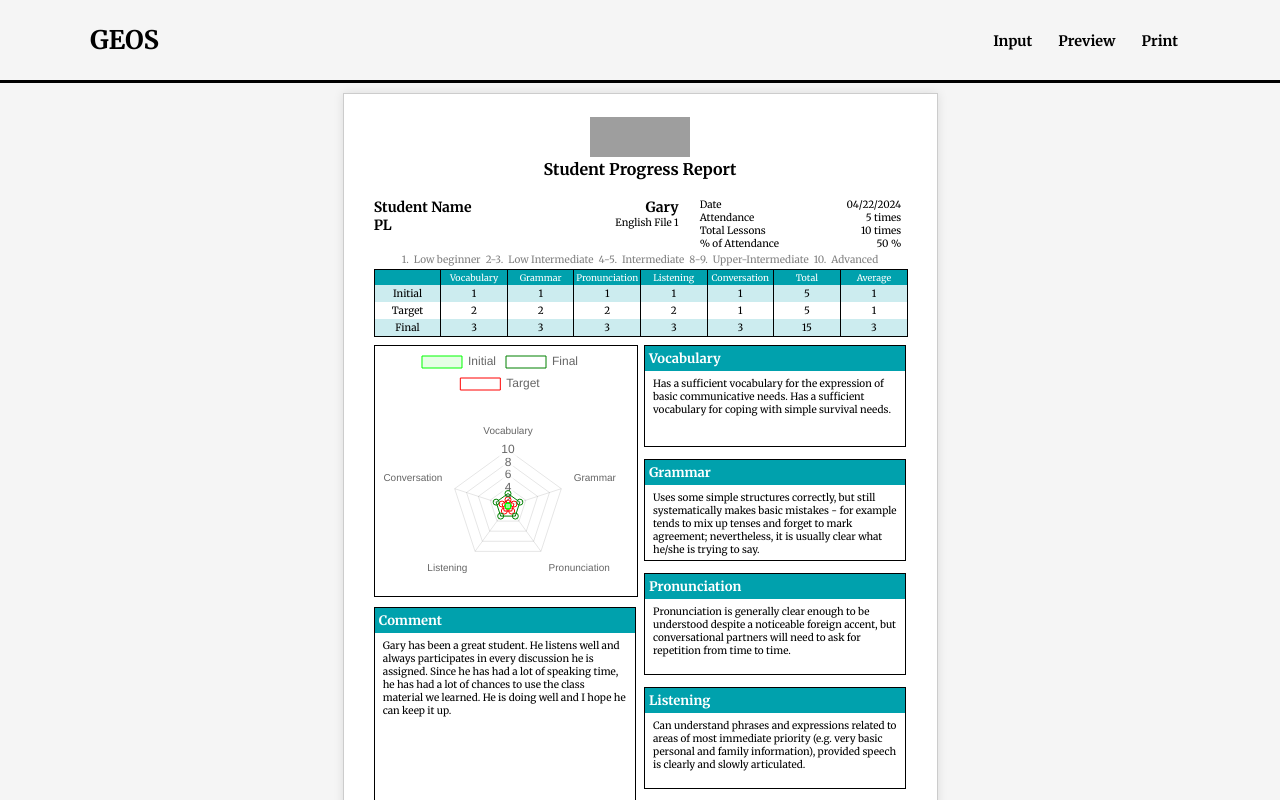
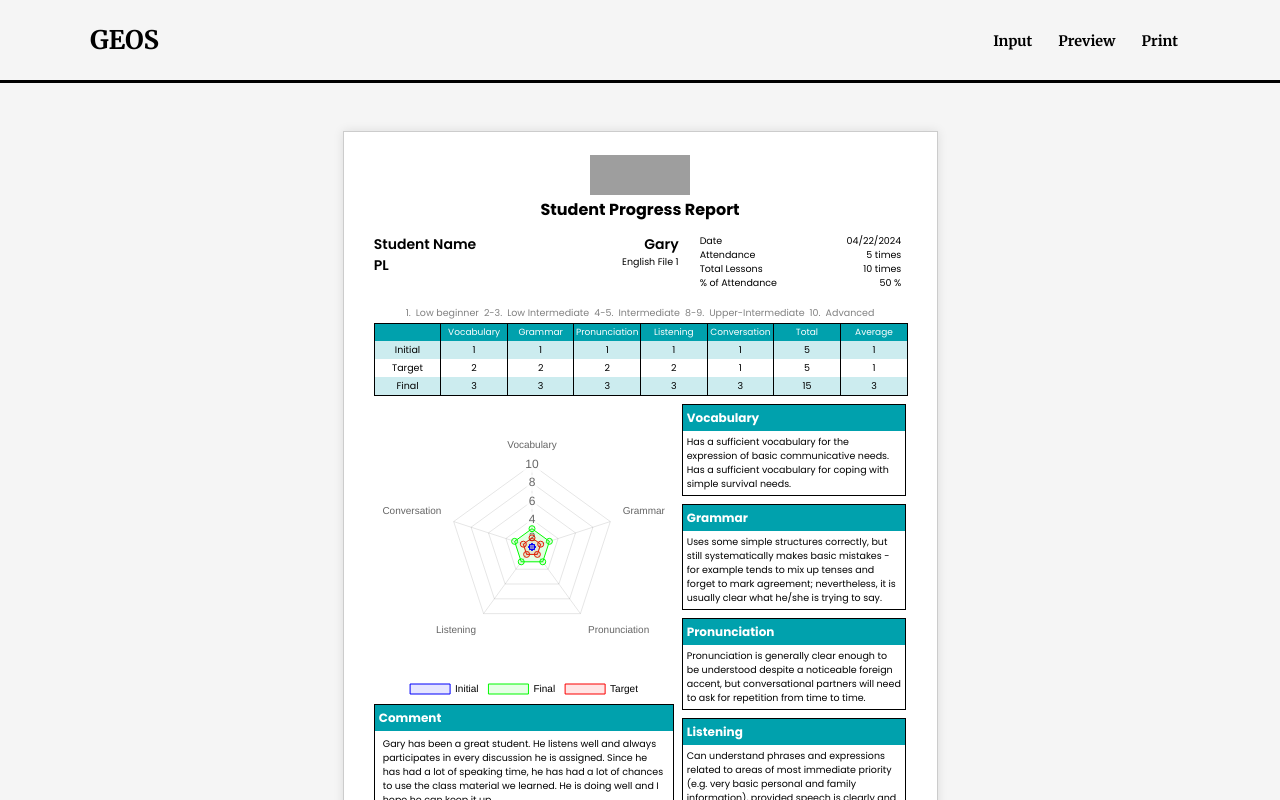
Before and after one commit to xsymmetry9/geos, a React app: page / in a window 1280 px wide. Both pictures are taken after a click on the item "Preview". Shown: the top 800 px of the page. Built offline with nearby package versions, Linux system fonts and the light colour scheme; grey boxes are pictures that could not be loaded.

Commit message:
Added files

```diff
--- a/package.json
+++ b/package.json
@@ -35,6 +35,7 @@
     "lodash": "^4.17.21",
     "react": "^18.2.0",
     "react-chartjs-2": "^5.2.0",
-    "react-dom": "^18.2.0"
+    "react-dom": "^18.2.0",
+    "react-to-print": "^2.15.1"
   }
 }
--- a/src/pages/App.jsx
+++ b/src/pages/App.jsx
@@ -24,7 +24,15 @@ const App = () =>{
     );
 
     const navControl = (e) =>{
-        setPages(e.currentTarget.getAttribute("id"));
+        const page = e.currentTarget.getAttribute("id");
+
+        if(page === "print")
+            {
+                window.print();
+            }
+            else{
+                setPages(page);
+            }
     }
 
     const handleData = (e) =>{
@@ -52,7 +60,7 @@ const App = () =>{
     }
     const handleSubmit = ()=>{
         console.log(page);
-        setPages(1);
+        setPages("preview");
     }
 
     const Title = () =>{
--- a/src/pages/Footer.jsx
+++ b/src/pages/Footer.jsx
@@ -3,12 +3,11 @@ import "../styles/footer.scss";
 
 const Footer = () =>{
     return(
-        <>
+        <footer>
             <div className='footer-container'>
                 <p>GEOS - Copyright 2024</p>
             </div>
-
-        </>
+        </footer>
     )
 }
 
--- a/src/pages/Header.jsx
+++ b/src/pages/Header.jsx
@@ -1,5 +1,5 @@
 import "../styles/header.scss";
-import React from 'react'
+import React from 'react';
 
 const Header = ({navControl}) =>{
 
--- a/src/pages/Preview.jsx
+++ b/src/pages/Preview.jsx
@@ -1,5 +1,6 @@
 import React from "react";
 import "../styles/preview.scss";
+import "../styles/print.scss";
 import PlotCards from "../plot/PlotCards";
 import Graph from "../plot/Graph";
 
@@ -187,6 +188,7 @@ const Preview = (data) =>{
 
 
             </div>
+            <button onClick={console.log("print")}>Print</button>
         </>
     )
 }
--- a/src/plot/Graph.jsx
+++ b/src/plot/Graph.jsx
@@ -21,16 +21,34 @@ ChartJS.register(
 
 const Graph = (data) =>{
     const options = {
+        plugins:{
+            layout:{
+                padding: 0
+            },
+            tooltip: false,
+
+            legend:{
+                position: "bottom",
+                align: "center",
+                title: {
+                    position: "center",
+                },
+                labels:{
+                    font: {size: 10},
+                    color: "black"
+                }
+            },
+        },
+
         scales: {
             r: {
-                pointLabels:{
-                    font:{
-                        size: 10,
-                        color: "green"
-                    }
+                min: 1,
+                max: 10,
+                ticks: {
+                    stepSize: 2
                 },
-                max: 10,
-                min: 1
+                padding: 0,
+                display: true
             }
         }
     };
@@ -40,22 +58,22 @@ const Graph = (data) =>{
             {
                 label: "Initial",
                 data: [data.levels[0].initial, data.levels[1].initial, data.levels[2].initial, data.levels[3].initial, data.levels[4].initial],
-                backgroundColor: "rgba(00, 255, 00, .1)",
-                borderColor: '#00FF00',
+                backgroundColor: "rgba(0,0,250,.1)",
+                borderColor: 'rgb(0, 0, 250)',
                 borderWidth: 1
             },
             {
                 label: "Final",
                 data: [data.levels[0].final, data.levels[1].final, data.levels[2].final, data.levels[3].final, data.levels[4].final],
-                backgroundColor: "transparent",
-                borderColor: 'green',
+                backgroundColor: "rgba(0, 250, 0, .1)",
+                borderColor: 'rgb(0, 250, 0)',
                 borderWidth: 1
             },
             {
                 label: "Target",
                 data: [data.levels[0].target, data.levels[1].target, data.levels[2].target, data.levels[3].target, data.levels[4].target],
-                backgroundColor: "transparent",
-                borderColor: 'red',
+                backgroundColor: "rgba(250, 0, 0, .1)",
+                borderColor: 'rgb(250, 0, 0)',
                 borderWidth: 1
             }
 
--- a/src/styles/preview.scss
+++ b/src/styles/preview.scss
@@ -3,24 +3,15 @@
 $background-color-dark: rgba(0, 161, 173, 1);
 $background-light: rgba(0, 161, 173, .2);
 
-@media print {
-    @page{
-        size: a4;
-        margin: 0;
-    }
-    header, footer{
-        display: none;
-    }
-}
 h1, h2{
     text-transform: capitalize;
 }
 
 h2{
-    font-size: 13px;
+    font-size: 12px;
 }
 p{
-    font-size: 10px;
+    font-size: 9.5px;
 }
 .papersize{
     max-width: 595px;
@@ -32,6 +23,7 @@ p{
     box-shadow: 0 0 10px rgba(0, 0, 0, 0.1);
     padding: 6mm 8mm 6mm 8mm;
     box-sizing: border-box;
+    font-family: base.$font-secondary;
 }
 
 .title-container{
@@ -53,9 +45,7 @@ p{
             width: 100px;
             height: 40px;
         }
-
     }
-
 }
 .two-columns-container{
     display: grid;
@@ -72,7 +62,7 @@ p{
 }
 
 .even-columns{
-    padding-top: 1.2rem;
+    padding: .8rem 0;
     display: grid;
     grid-template-columns: 1.5fr 1fr;
     // border: 1px solid black;
@@ -101,6 +91,7 @@ p{
 .table{
     width: 100%;
     font-size: 10px;
+    font-family: base.$font-secondary;
     border: 1px solid black;
     .row{
         background-color: $background-light;
@@ -139,32 +130,29 @@ p{
 
 }
 .cards-container{
-    display: grid;
-    gap: 12px;
+    display: flex;
+    flex-direction: column;
+    gap: 8px;
 }
 .level-card{
     border: 1px solid black;
-    height: 100px;
+    font-size: 10px;
+    font-family: base.$font-secondary;
     .level-card-title{
         background-color: $background-color-dark;
         padding: 4px;
         color: white;
     }
     .level-card-description{
-        padding: 6px 8px;
+        padding: 4px;
     }
 }
 .graph-container{
-    width: 100%;
-    height: 250px;
-    border: 1px solid black;
-    text-align: center;
-    font-size: .9rem;
-    color: blue;
+    position: relative;
+    aspect-ratio: 1/1;
 }
 .card{
-    margin-top: 10px;
-    height: 220px;
+    height: 200px;
     .card-title{
         background-color: $background-color-dark;
         padding: 4px;
--- /dev/null
+++ b/src/styles/print.scss
@@ -0,0 +1,11 @@
+@use "base";
+
+@media print {
+    @page{
+        margin: 0;
+        size: 8.5in 11in;
+    }
+    header, footer{
+        display: none;
+    }
+}
--- a/src/styles/style.scss
+++ b/src/styles/style.scss
@@ -115,5 +115,5 @@ button:hover{
 }
 
 .content{
-    padding: 10px 0;
+    padding: 3rem 0;
 }
```
Also changed, not shown: 1 other file (tests, documents, lock files or other folders).
